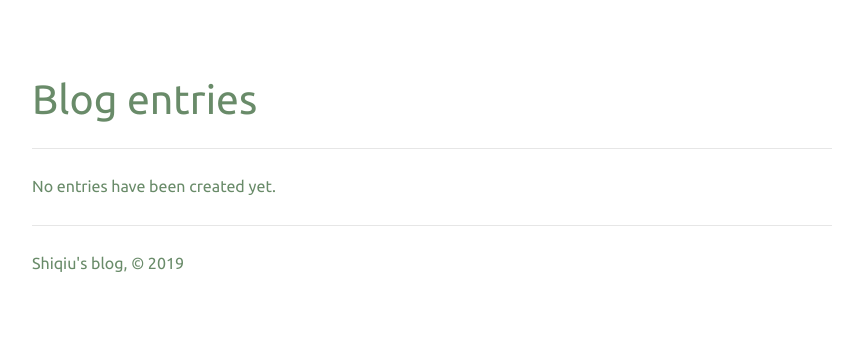
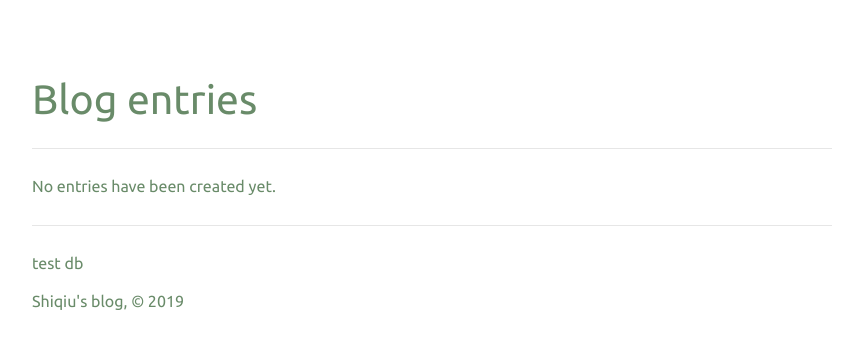
Before and after one commit to Shiqiu2019/Wedict, a Flask app: page / in a window 1280 px wide. Shown: the part 51-400 px from the top of the page, without its empty margins (208-1071 px from the left). Run offline with Flask 2, Linux system fonts and the light colour scheme; the visitor is signed in with stand-in values (Sample User, id 1); data that the repository does not hold is empty; some libraries are stand-ins or nearby versions.

Commit message:
test my db 20190708

```diff
--- a/templates/base.html
+++ b/templates/base.html
@@ -64,6 +64,7 @@
 
       <footer>
         <hr />
+        <p>test db</p>
         <p>Shiqiu's blog, &copy; 2019</p>
       </footer>
     </div>
```
